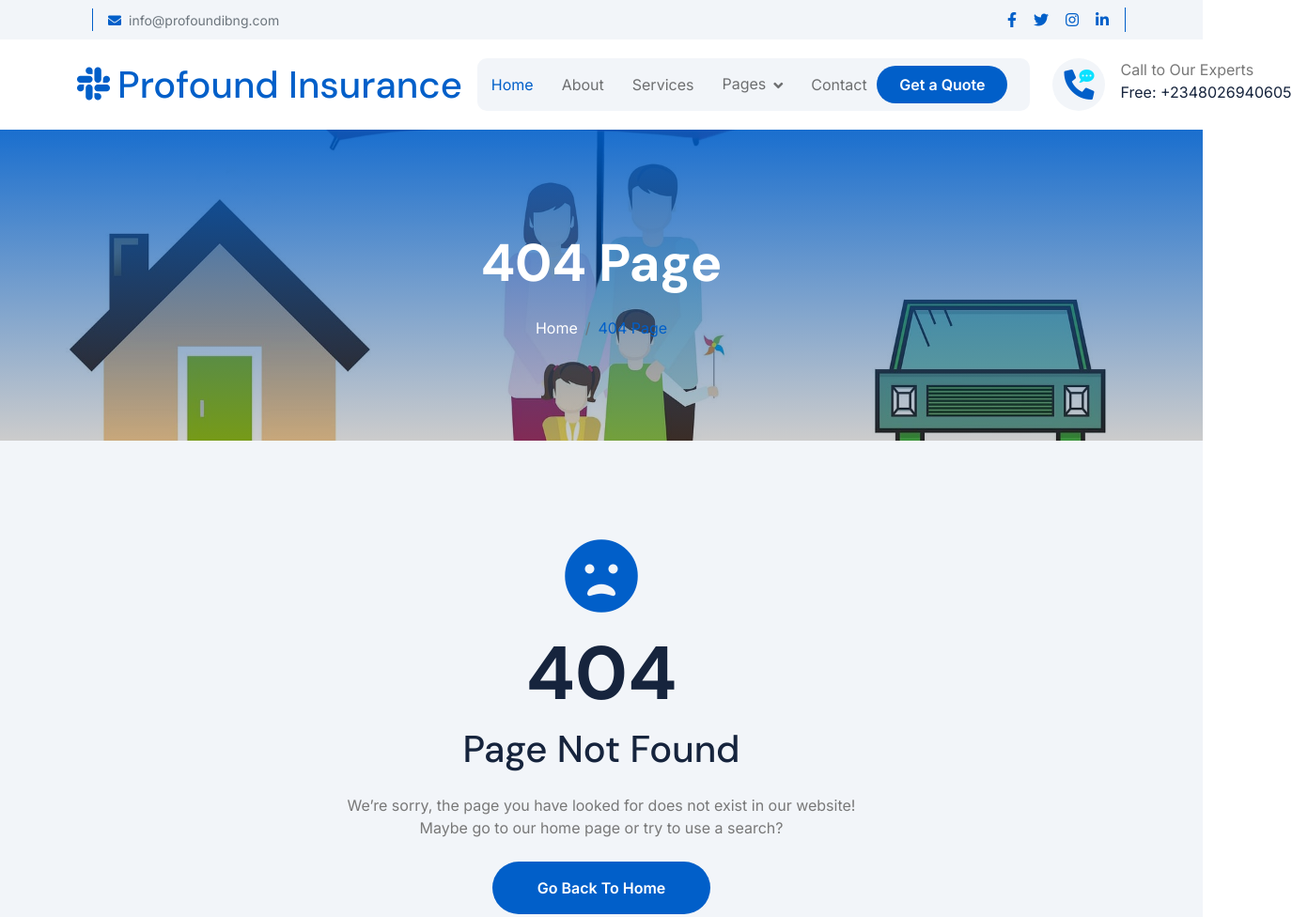
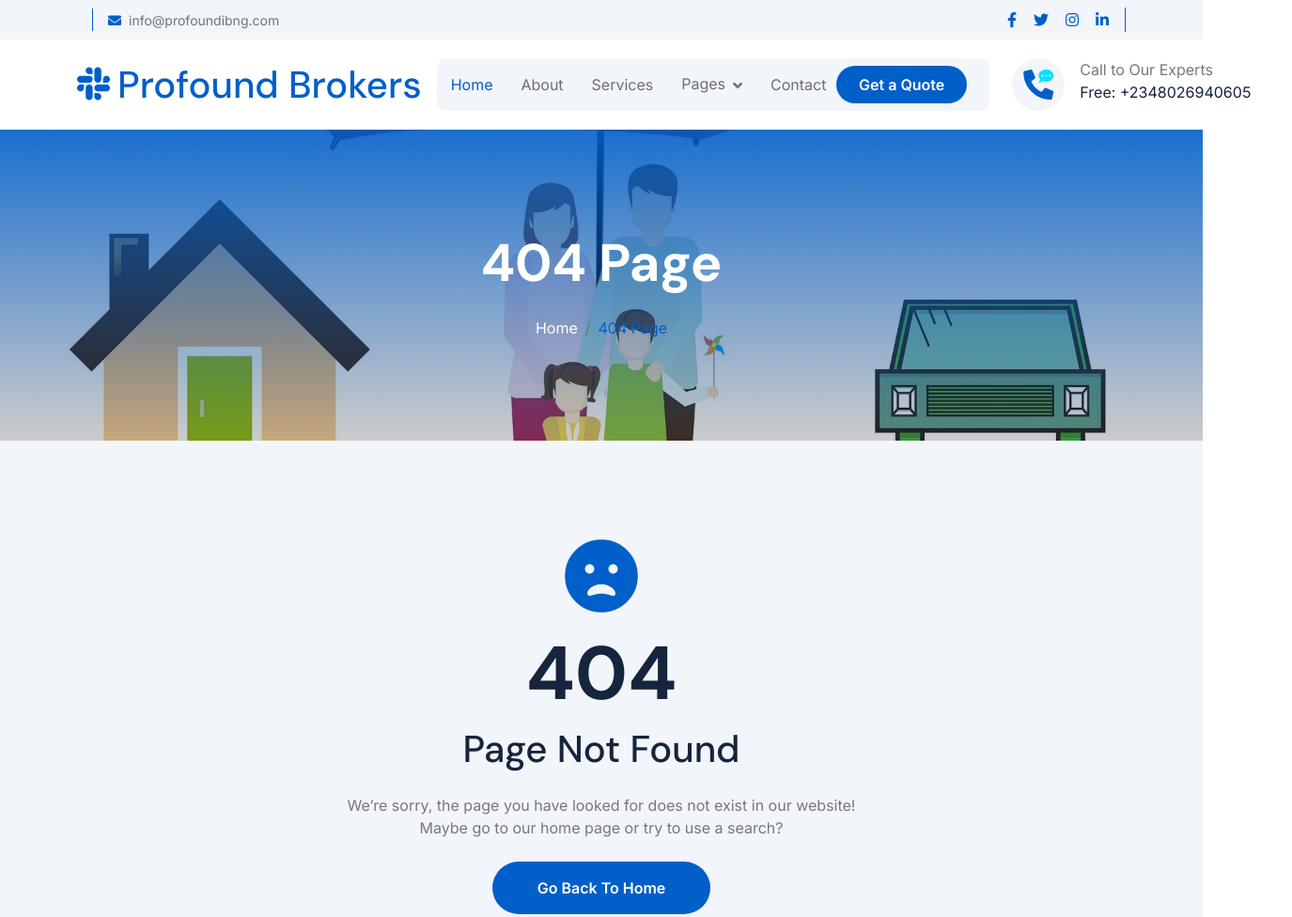
Before and after one commit to Ibrahim2006bigboys/ProfoundInsurance, a plain HTML site: page 404.html in a window 1280 px wide. Shown: the top 976 px of the page at 94% size, 1375 px wide, since content can reach past the window. Drawn offline with nearby package versions, Linux system fonts and the light colour scheme.

Commit message:
Update 404.html

```diff
--- a/404.html
+++ b/404.html
@@ -84,7 +84,7 @@
             <div class="container">
                 <nav class="navbar navbar-expand-lg navbar-light">
                     <a href="#" class="navbar-brand p-0">
-                        <h1 class="text-primary mb-0"><i class="fab fa-slack me-2"></i>Profound Insurance</h1>
+                        <h1 class="text-primary mb-0"><i class="fab fa-slack me-2"></i>Profound Brokers</h1>
                         <!-- <img src="img/logo.png" alt="Logo"> -->
                     </a>
                     <button class="navbar-toggler" type="button" data-bs-toggle="collapse" data-bs-target="#navbarCollapse">
```
